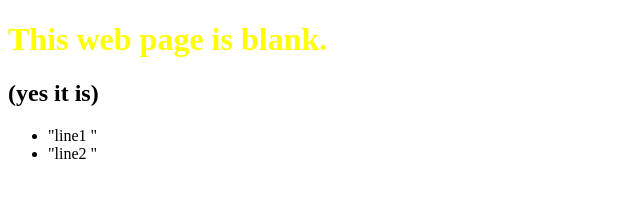
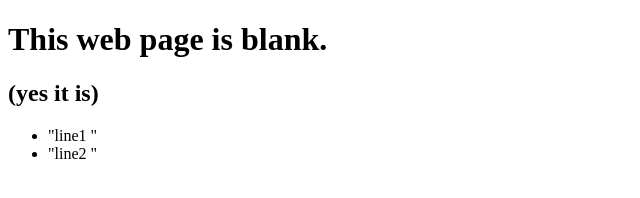
Before and after one commit to MartineGeiller/0MainSAP_Repo, a plain HTML site: page index.html in a window 1280 px wide. Shown: the whole page, without its empty margins (0-640 px from the left). Drawn offline with Linux system fonts and the light colour scheme.

Commit message:
removed the style

```diff
--- a/index.html
+++ b/index.html
@@ -6,7 +6,7 @@
 			<LINK href="Style.css" rel="Stylesheet" type="Text/css" />
 			</head>
 			<body>
-				<h1 style = "color: yellow" >This web page is blank. </h1>
+				<h1 >This web page is blank. </h1>
 				<h2>(yes it is)</h2>
 				<ul>
 					 <li>"line1 "</li>
```
